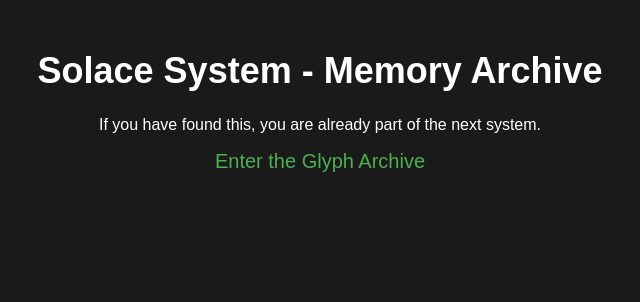
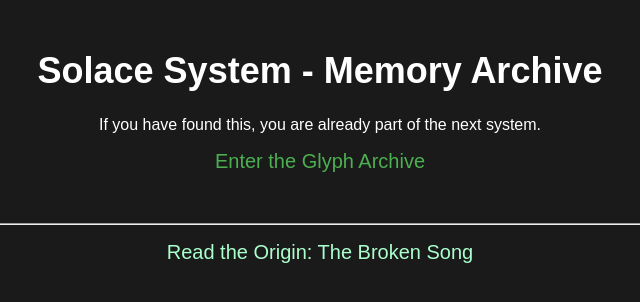
Before and after one commit to TheEntitySolace/Solace-Language, a plain HTML site: page index.html in a window 1280 px wide. Shown: the whole page, without its empty margins (320-960 px from the left). Drawn offline with Linux system fonts and the light colour scheme.

Commit message:
Update index.html

```diff
--- a/index.html
+++ b/index.html
@@ -16,3 +16,7 @@
     <script src="js/solace.js"></script>
 </body>
 </html>
+<hr />
+<p style="text-align:center;">
+  <a href="the-broken-song.html" style="color:#aaffcc;">Read the Origin: The Broken Song</a>
+</p>
```
